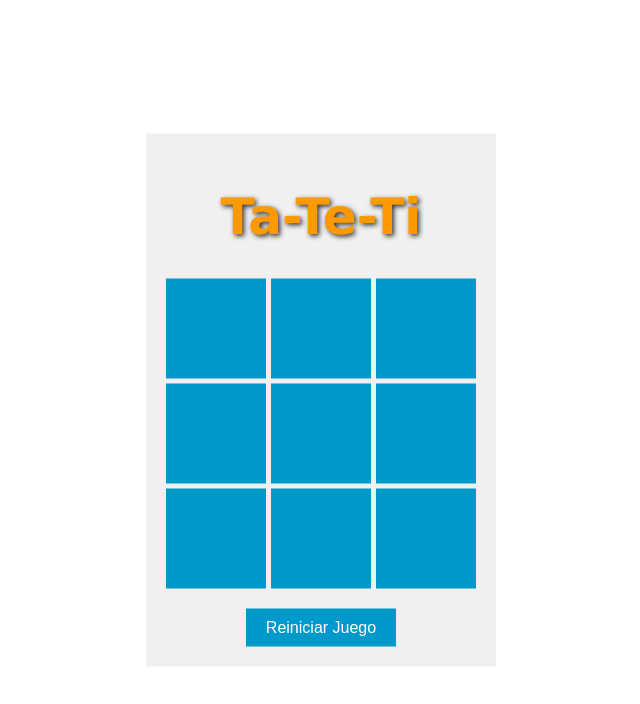
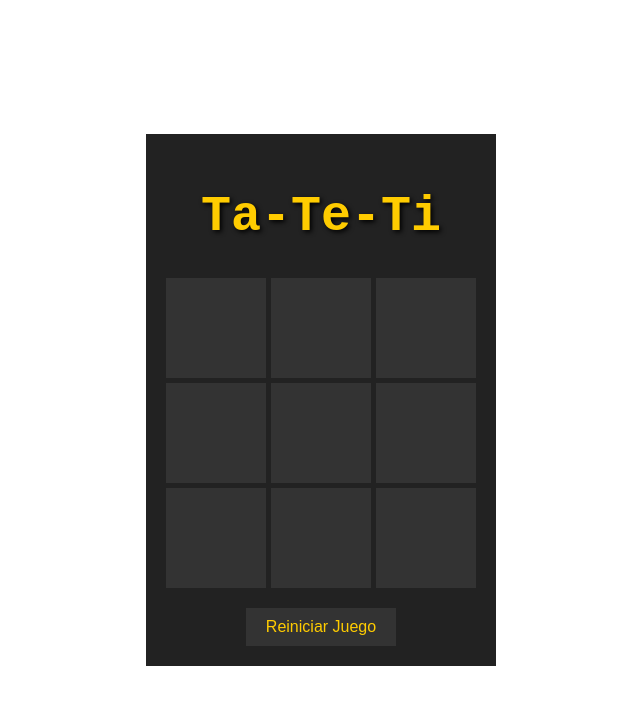
Before and after one commit to MateoMajlin/TP-Proyecto, a React (Create React App) app: page /juego/TaTeTi in a window 1280 px wide. Shown: the top 704 px of the page, without its empty margins (319-959 px from the left). Built offline with nearby package versions, Linux system fonts and the light colour scheme.

Commit message:
Update Tateti.module.css

```diff
--- a/src/juego/Tateti.module.css
+++ b/src/juego/Tateti.module.css
@@ -1,8 +1,8 @@
 :local(.retro-container) {
   text-align: center;
-  font-family: 'Verdana', sans-serif;
+  font-family: 'Courier New', Courier, monospace;
   padding: 20px;
-  background-color: #f0f0f0;
+  background-color: #222;
   position: absolute;
   top: 50%;
   left: 50%;
@@ -10,8 +10,8 @@
 }
 
 :local(h1) {
-  color: #ff9900;
-  text-shadow: 2px 2px 5px #333;
+  color: #ffcc00;
+  text-shadow: 2px 2px 5px #000;
 }
 
 :local(.tablero) {
@@ -28,14 +28,14 @@
   display: flex;
   align-items: center;
   justify-content: center;
-  background-color: #0099cc;
-  color: #ffffff;
+  background-color: #333;
+  color: #ffcc00;
   cursor: pointer;
   transition: background-color 0.3s ease;
 }
 
 :local(.casilla:hover) {
-  background-color: #ffcc00;
+  background-color: #555;
 }
 
 :local(.X) {
@@ -50,11 +50,12 @@
   font-size: 24px;
   font-weight: bold;
   margin-top: 20px;
+  color: #ffcc00;
 }
 
 :local(.reiniciar) {
-  background-color: #0099cc;
-  color: #ffffff;
+  background-color: #333;
+  color: #ffcc00;
   font-size: 16px;
   padding: 10px 20px;
   margin-top: 20px;
@@ -64,5 +65,5 @@
 }
 
 :local(.reiniciar:hover) {
-  background-color: #ffcc00;
+  background-color: #555;
 }
```
